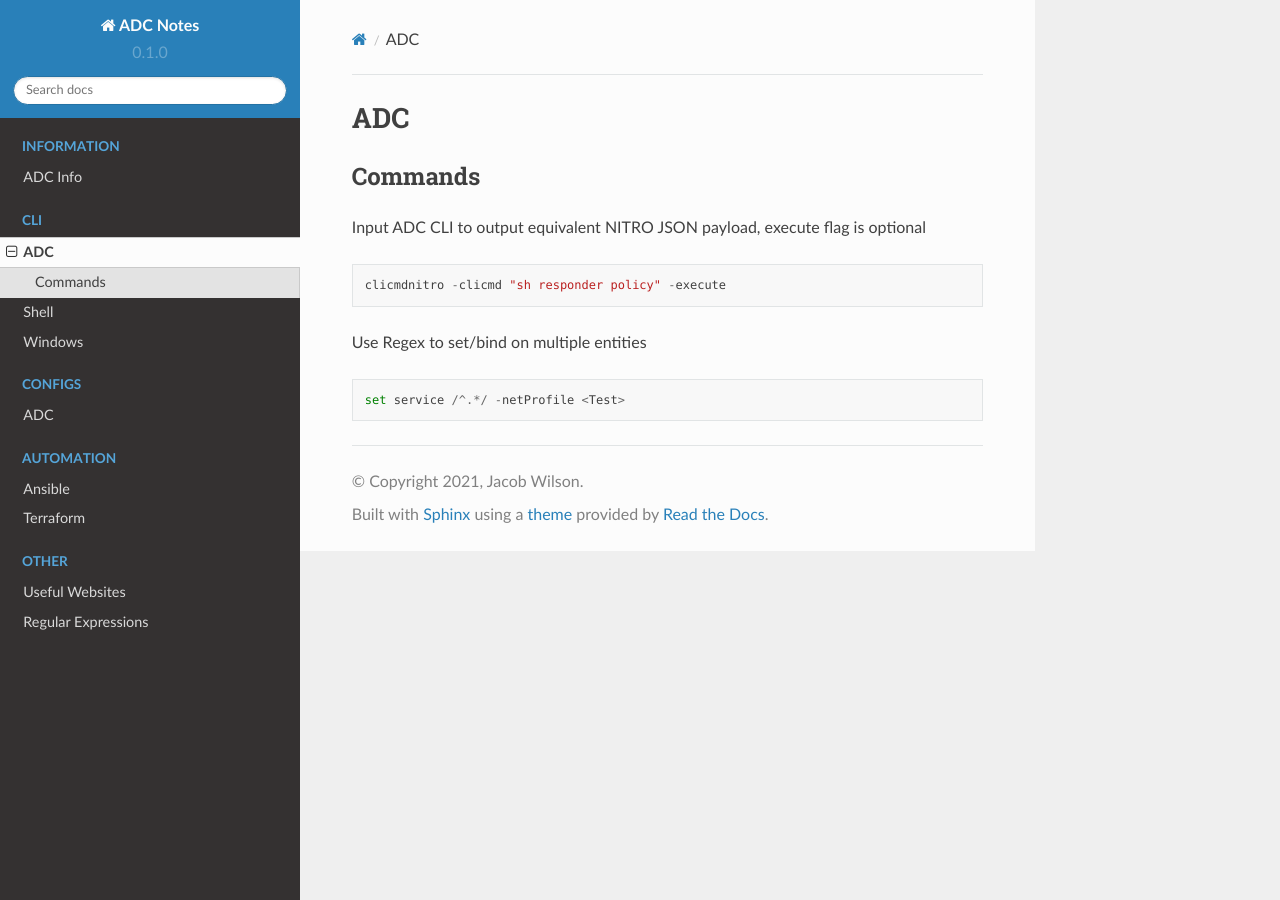
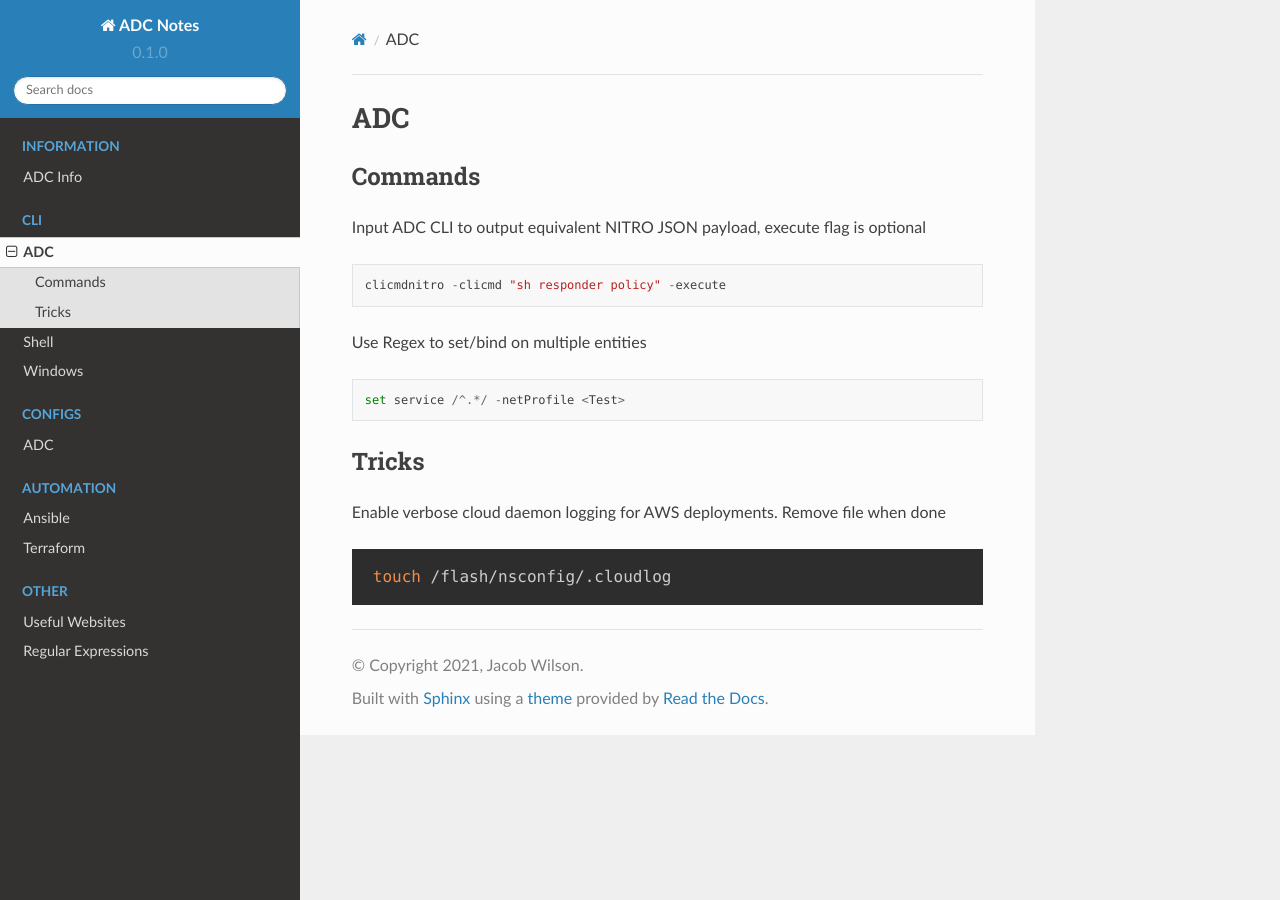
Before and after one commit to jdwilson/ADC, a Sphinx documentation site: the page built from docs/source/notes/cli.rst, in a window 1280 px wide. Built offline with Sphinx 7.4.7 and the Read the Docs theme 2.0.0, drawn with Linux system fonts in a browser that asks for light colours.

Commit message:
Add cloud daemon logging

```diff
--- a/docs/source/notes/cli.rst
+++ b/docs/source/notes/cli.rst
@@ -14,3 +14,12 @@ Use Regex to set/bind on multiple entities
 
 .. parsed-literal::
    set service /^.*/ -netProfile <Test>
+
+Tricks
+=============
+
+Enable verbose cloud daemon logging for AWS deployments.  Remove file when done
+
+.. raw:: html
+
+   <pre><code class="language-bash">touch /flash/nsconfig/.cloudlog</code></pre>
```
